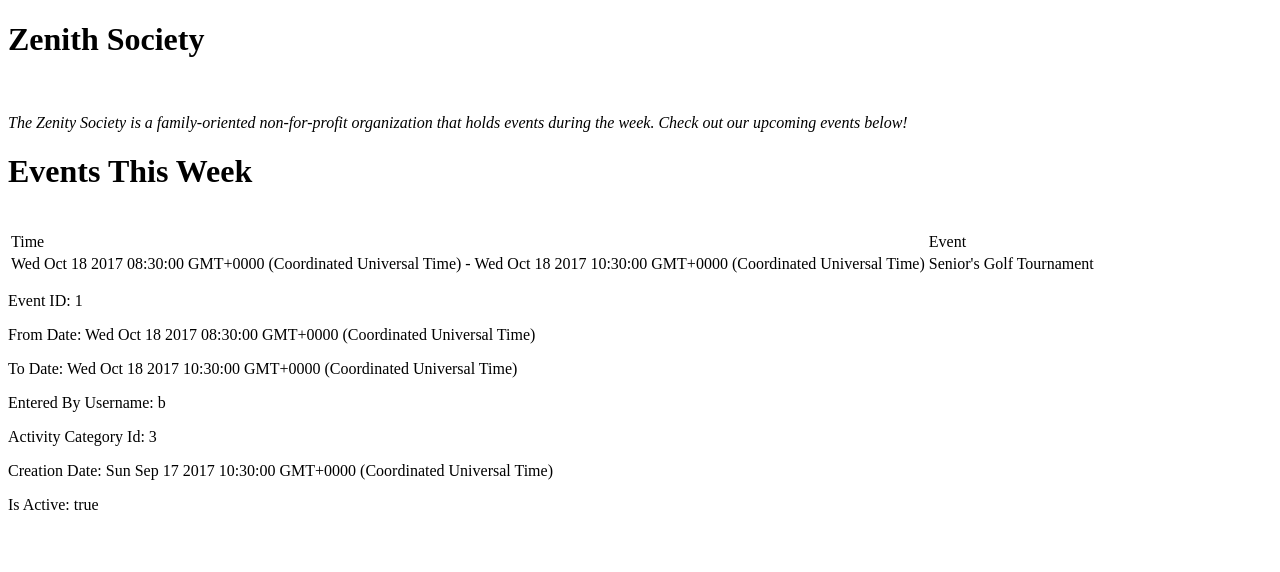
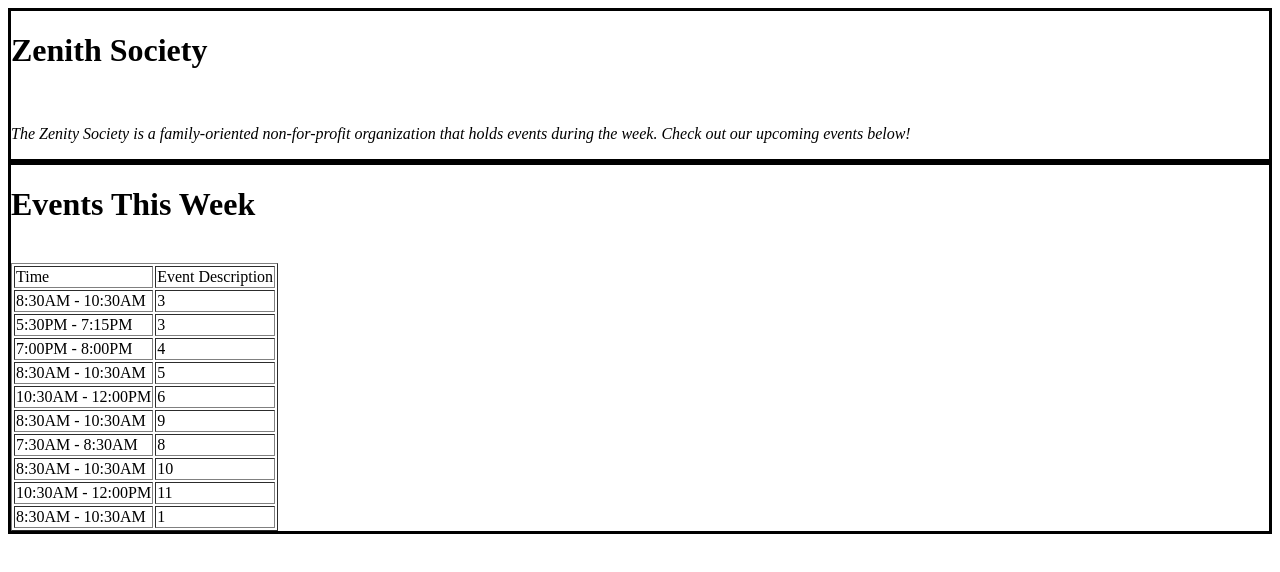
Before and after one commit to ConnorBrayden/ZenithClient, an Angular app: page / in a window 1280 px wide. Shown: the top 572 px of the page. Built offline with nearby package versions, Linux system fonts and the light colour scheme.

Commit message:
progress with dummy data

```diff
--- a/src/app/app.component.html
+++ b/src/app/app.component.html
@@ -8,7 +8,7 @@
   }
 </style>
 
-<div class="jumbotron mdl-card mdl-shadow--2dp" style="width: auto">
+<div class="jumbotron mdl-card mdl-shadow--2dp" style="width: auto; border-style:solid;">
   <h1>Zenith Society</h1><br />
   <p class="lead mdl-color-text--grey" style="font-style: italic;">
       The Zenity Society is a family-oriented non-for-profit organization that holds events
@@ -16,25 +16,25 @@
   </p>
 </div>
 
-<div class="jumbotron mdl-card mdl-shadow--2dp" style="width: auto;">
+<div class="jumbotron mdl-card mdl-shadow--2dp" style="width: auto; border-style:solid;">
   <h1>Events This Week</h1><br />
-  <table class="events-table mdl-data-table mdl-js-data-table  mdl-shadow--2dp">
+  <table *ngIf="events" border="1">
     <thead>
       <tr>
         <td>Time</td>
-        <td>Event</td>
+        <td>Event Description</td>
       </tr>
     </thead>
     <tbody>
-      <tr>
-        <td>{{event.FromDate}} - {{event.ToDate}}</td>
-        <td>{{activityCategory.ActivityDescription}}</td>
+      <tr *ngFor="let e of events; let i=index; ">
+        <td>{{e.FromDate | date:'h:mma'}} - {{e.ToDate | date:'h:mma'}}</td>
+        <td>{{e.ActivityCategoryId}}</td>
       </tr>
     </tbody>
   </table>
 
 
-<div>
+<!-- <div>
   <p>Event ID: {{event.EventId}}</p>
   <p>From Date: {{ event.FromDate}}</p>
   <p>To Date: {{ event.ToDate}}</p>
@@ -42,4 +42,4 @@
   <p>Activity Category Id: {{ event.ActivityCategoryId}}</p>
   <p>Creation Date: {{ event.CreationDate}}</p>
   <p>Is Active: {{ event.IsActive}}</p>
-</div>
+</div> -->
--- a/src/app/app.component.ts
+++ b/src/app/app.component.ts
@@ -1,14 +1,18 @@
 import { Component } from '@angular/core';
 import {Event} from './event';
 import {ActivityCategory} from './activity-category'
+import {DUMMY_DATA_EVENTS, DUMMY_DATA_ACTIVITY_CATEGORIES} from './data/dummy-data';
 
 @Component({
   selector: 'app-root',
   templateUrl: './app.component.html',
   styleUrls: ['./app.component.css']
 })
+
 export class AppComponent {
   title = 'app';
+  events = DUMMY_DATA_EVENTS;
+  activityCategories = DUMMY_DATA_ACTIVITY_CATEGORIES;
 
   event: Event = {
     EventId: 1,
@@ -25,5 +29,5 @@ export class AppComponent {
     ActivityCategoryId: 1,
     ActivityDescription: "Senior's Golf Tournament",
     CreationDate: new Date("2017-09-17T10:30:00"),
+  }
 }
-}
--- a/src/app/app.module.ts
+++ b/src/app/app.module.ts
@@ -1,6 +1,6 @@
 import { BrowserModule } from '@angular/platform-browser';
 import { NgModule } from '@angular/core';
-
+import { FormsModule} from '@angular/forms'
 import { AppComponent } from './app.component';
 
 @NgModule({
```
